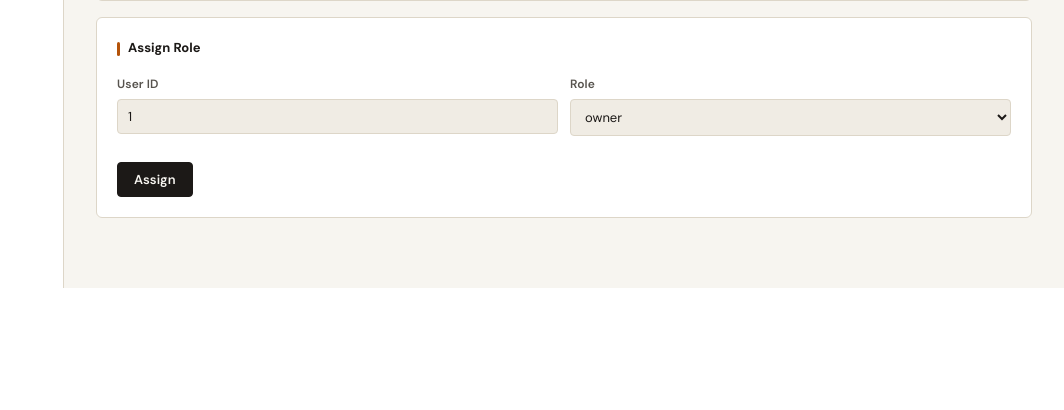
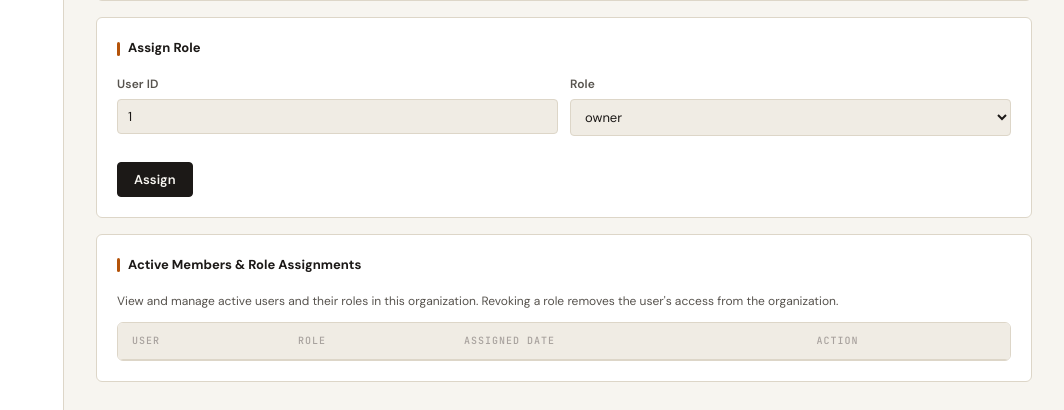
Before and after one commit to areycruzer/godown-rbac-system, a Django app: page / in a window 1280 px wide. Shown: the part 520-930 px from the top of the page, without its empty margins (216-1280 px from the left). Before the commit the page ends 808 px from the top, so only its background shows below. Run offline with Django 5.2, Linux system fonts and the light colour scheme; lists and menus that the app fills with data are empty; parts of the project's set-up code (start-up, migrations or seed data) failed here and were passed over.

Commit message:
Feature: Add Active Members list and Revoke action to dynamic RBAC console UI

```diff
--- a/apps/common/templates/common/dashboard.html
+++ b/apps/common/templates/common/dashboard.html
@@ -696,7 +696,30 @@
                     </div>
                     <button class="btn btn--primary mt-md" onclick="assignUserRole()">Assign</button>
                 </div>
+
+                <div class="card" style="margin-top: 1rem;">
+                    <div class="card-title">Active Members &amp; Role Assignments</div>
+                    <p class="section-desc" style="font-size: 0.75rem; margin-bottom: 0.75rem; max-width: 100%;">
+                        View and manage active users and their roles in this organization. Revoking a role removes the user's access from the organization.
+                    </p>
+                    <div class="table-wrap">
+                        <table>
+                            <thead>
+                                <tr>
+                                    <th>User</th>
+                                    <th>Role</th>
+                                    <th>Assigned Date</th>
+                                    <th>Action</th>
+                                </tr>
+                            </thead>
+                            <tbody id="memberRolesBody">
+                                <!-- Loaded dynamically -->
+                            </tbody>
+                        </table>
+                    </div>
+                </div>
             </div>
+
 
             <!-- TAB 2 ── Feature Flags ── -->
             <div id="tab2" class="tab-panel">
@@ -762,6 +785,7 @@
                 showLoggedIn();
                 fetchPermissions();
                 fetchActiveContext();
+                fetchMemberRoles();
             }
         };
 
@@ -795,6 +819,7 @@
                 showNotification("Authenticated successfully");
                 fetchPermissions();
                 fetchActiveContext();
+                fetchMemberRoles();
             } catch (err) {
                 showNotification(err.message, 'error');
             }
@@ -809,6 +834,7 @@
             document.getElementById("authBadge").className = "tag tag--red";
             document.getElementById("authBadge").innerText = "unauthenticated";
             document.getElementById("tenantBadge").style.display = "none";
+            document.getElementById("memberRolesBody").innerHTML = "";
             showNotification("Disconnected");
         }
 
@@ -828,6 +854,7 @@
             if (token) {
                 showLoggedIn();
                 fetchActiveContext();
+                fetchMemberRoles();
                 if (activeTab === 3) fetchAuditLogs();
             }
         }
@@ -964,6 +991,71 @@
                 }
                 showNotification("Role assigned: " + roleSlug);
                 fetchActiveContext();
+                fetchMemberRoles();
+            } catch (err) {
+                showNotification(err.message, 'error');
+            }
+        }
+
+        async function fetchMemberRoles() {
+            const tenantId = document.getElementById("tenantId").value;
+            if (!token) return;
+            const tbody = document.getElementById("memberRolesBody");
+            try {
+                const res = await fetch(`${apiBaseUrl}/api/v1/rbac/${tenantId}/roles/`, {
+                    headers: {
+                        'Authorization': `Bearer ${token}`,
+                        'X-Tenant-ID': tenantId
+                    }
+                });
+                if (!res.ok) throw new Error("Failed to load members.");
+                const data = await res.json();
+                tbody.innerHTML = "";
+                if (data && data.length > 0) {
+                    data.forEach(m => {
+                        const tr = document.createElement("tr");
+                        const date = new Date(m.created_at).toLocaleDateString();
+                        const isSelf = m.username === document.getElementById("username").value;
+                        const actionBtn = isSelf
+                            ? `<span class="text-muted" style="font-size:0.75rem;">current user</span>`
+                            : `<button class="btn btn--secondary btn--sm" style="color:var(--red); border-color:var(--red-border); padding: 0.2rem 0.5rem;" onclick="revokeUserRole(${m.user_id})">Revoke</button>`;
+
+                        tr.innerHTML = `
+                            <td class="mono text-sm">${m.username}</td>
+                            <td><span class="tag tag--amber">${m.role_slug}</span></td>
+                            <td>${date}</td>
+                            <td>${actionBtn}</td>
+                        `;
+                        tbody.appendChild(tr);
+                    });
+                } else {
+                    tbody.innerHTML = '<tr><td colspan="4" class="text-muted" style="text-align:center;">No members assigned.</td></tr>';
+                }
+            } catch (err) {
+                tbody.innerHTML = `<tr><td colspan="4" style="text-align:center;color:var(--red);">${err.message}</td></tr>`;
+            }
+        }
+
+        async function revokeUserRole(userId) {
+            if (!confirm("Are you sure you want to revoke this member's role?")) return;
+            const tenantId = document.getElementById("tenantId").value;
+            try {
+                const res = await fetch(`${apiBaseUrl}/api/v1/rbac/${tenantId}/roles/revoke/`, {
+                    method: 'POST',
+                    headers: {
+                        'Content-Type': 'application/json',
+                        'Authorization': `Bearer ${token}`,
+                        'X-Tenant-ID': tenantId
+                    },
+                    body: JSON.stringify({ user_id: userId })
+                });
+                if (!res.ok) {
+                    const error = await res.json();
+                    throw new Error(error.detail || "Failed to revoke role.");
+                }
+                showNotification("Role revoked successfully.");
+                fetchActiveContext();
+                fetchMemberRoles();
             } catch (err) {
                 showNotification(err.message, 'error');
             }
--- a/apps/rbac/serializers.py
+++ b/apps/rbac/serializers.py
@@ -42,6 +42,7 @@ class RoleCreateSerializer(serializers.Serializer):  # type: ignore[type-arg]
 
 
 class UserTenantRoleSerializer(serializers.ModelSerializer):  # type: ignore[type-arg]
+    user_id = serializers.IntegerField(source="user.id", read_only=True)
     username = serializers.CharField(source="user.username", read_only=True)
     tenant_name = serializers.CharField(source="tenant.name", read_only=True)
     role_name = serializers.CharField(source="role.name", read_only=True)
@@ -49,8 +50,9 @@ class UserTenantRoleSerializer(serializers.ModelSerializer):  # type: ignore[typ
 
     class Meta:
         model = UserTenantRole
-        fields = ("id", "username", "tenant_name", "role_name", "role_slug", "created_at")
+        fields = ("id", "user_id", "username", "tenant_name", "role_name", "role_slug", "created_at")
         read_only_fields = fields
+
 
 
 class RoleAssignSerializer(serializers.Serializer):  # type: ignore[type-arg]
```
